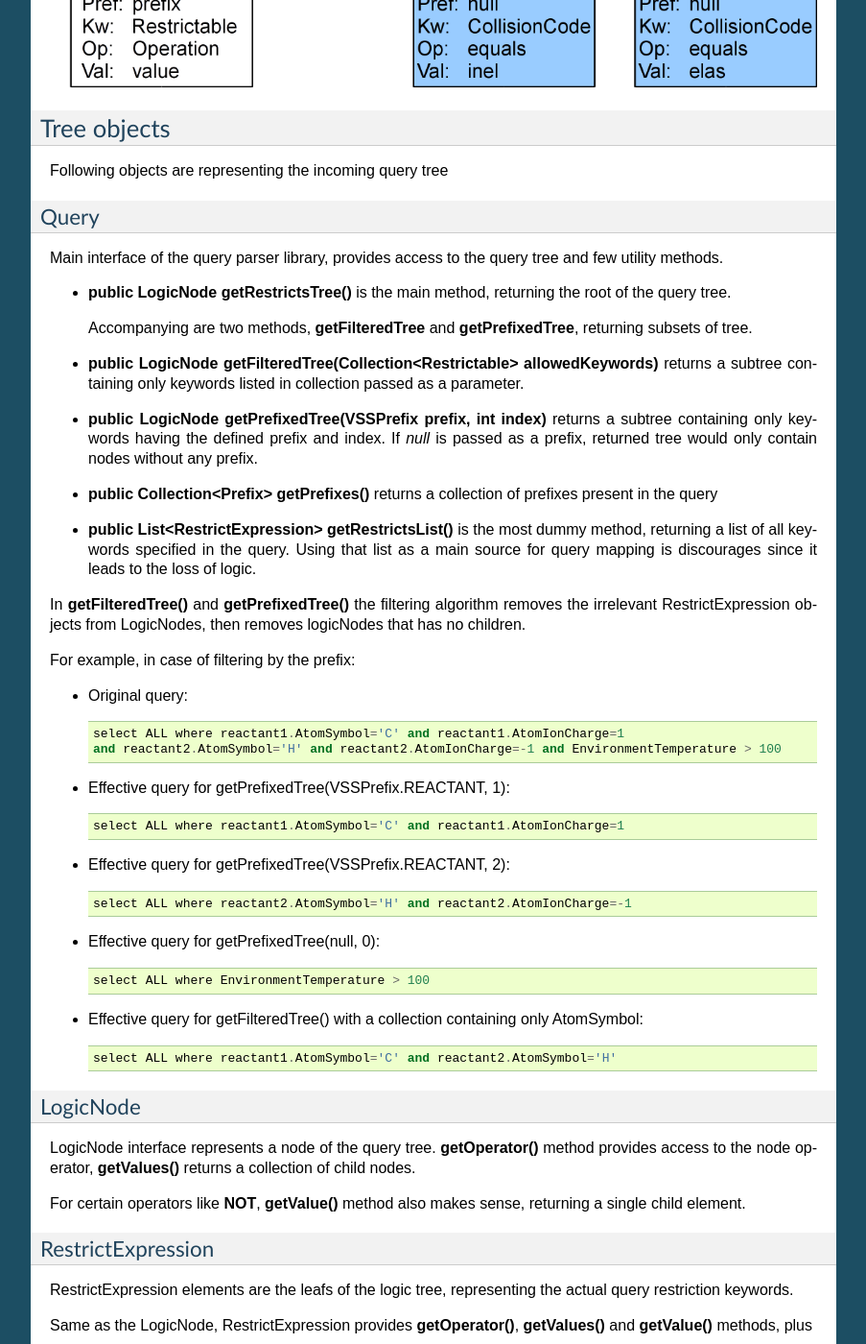
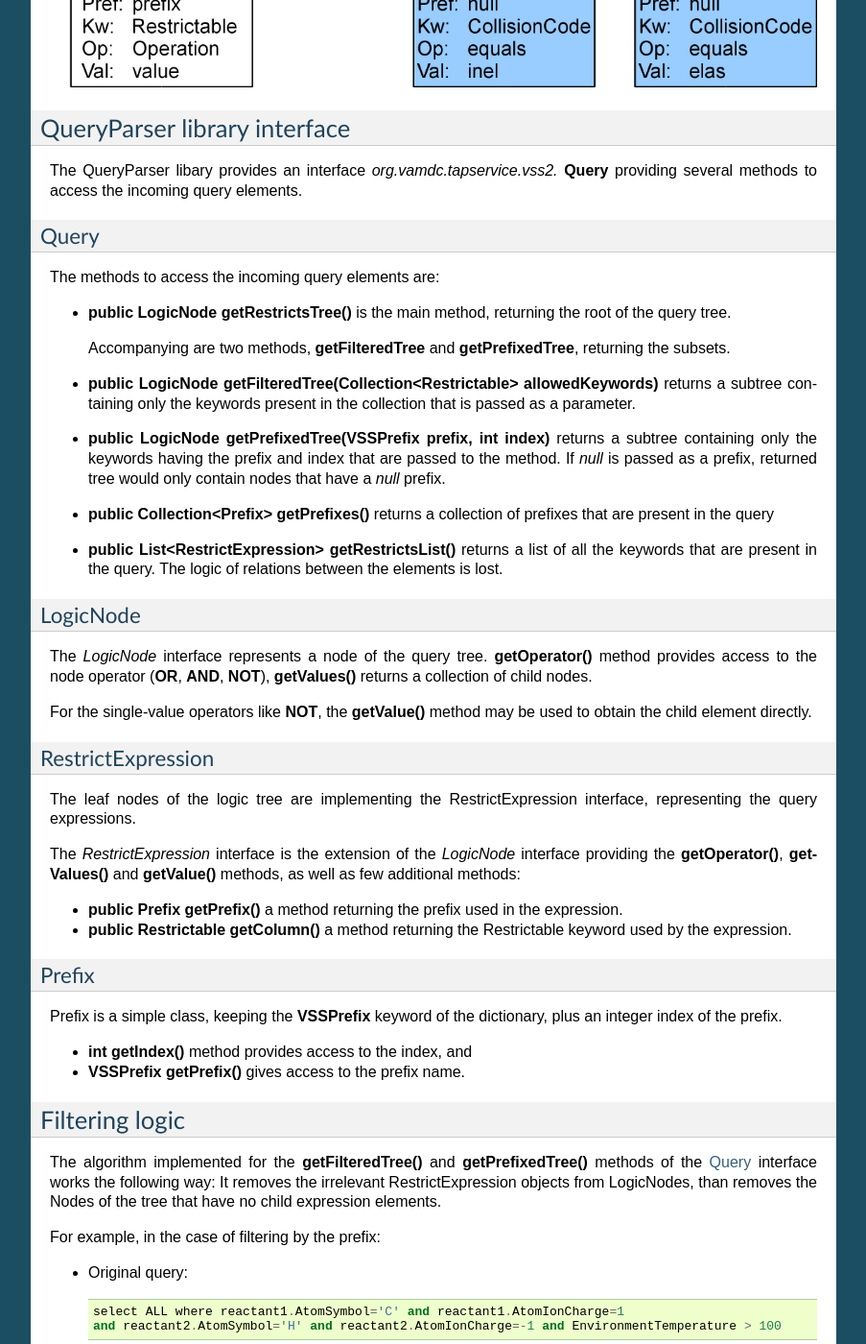
Before and after one commit to misdoro/JavaNodeSwDoc, a Sphinx documentation site: the page built from source/plugin-querymap.rst, in a window 1280 px wide and 1400 px high, scrolled down 939 px. Shown: the whole window at 96% size, without its empty margins (198-1101 px from the left). Built offline with Sphinx 7.4.7, drawn with Linux system fonts in a browser that asks for light colours; some of the changed text lies outside the part shown.

Commit message:
Update query parsing section, almost over

```diff
--- a/source/plugin-querymap.rst
+++ b/source/plugin-querymap.rst
@@ -33,44 +33,90 @@ would map into the tree
 .. image:: img/queryTree.png
 
 
-Tree objects
----------------------
+QueryParser library interface
+-----------------------------
 
-Following objects are representing the incoming query tree
-
+The QueryParser libary provides an interface *org.vamdc.tapservice.vss2.* **Query**
+providing several methods to access the incoming query elements.
 
 .. _query:
 
 Query
 ++++++++++++
 
-Main interface of the query parser library,
-provides access to the query tree and few utility methods.
+The methods to access the incoming query elements are:
+
 
 *	**public LogicNode getRestrictsTree()**
 	is the main method, returning the root of the query tree.
 
-	Accompanying are two methods, **getFilteredTree** and **getPrefixedTree**, returning subsets of tree.
+	Accompanying are two methods, **getFilteredTree** and **getPrefixedTree**, returning the subsets.
 
 *	**public LogicNode getFilteredTree(Collection<Restrictable> allowedKeywords)**
-	returns a subtree containing only keywords listed in collection passed as a parameter.
+	returns a subtree containing only the keywords present in the collection
+	that is passed as a parameter.
 
 *	**public LogicNode getPrefixedTree(VSSPrefix prefix, int index)**
-	returns a subtree containing only keywords having the defined prefix and index.
-	If *null* is passed as a prefix, returned tree would only contain nodes without any prefix.
+	returns a subtree containing only the keywords having the prefix and index that are passed to the method.
+	If *null* is passed as a prefix, returned tree would only contain nodes that have a *null* prefix.
 
 *	**public Collection<Prefix> getPrefixes()**
-	returns a collection of prefixes present in the query
+	returns a collection of prefixes that are present in the query
 
 *	**public List<RestrictExpression> getRestrictsList()**
-	is the most dummy method, returning a list of all keywords specified in the query.
-	Using that list as a main source for query mapping is discourages since it leads to the loss of logic.
+	returns a list of all the keywords that are present in the query.
+	The logic of relations between the elements is lost.
+
+LogicNode
++++++++++++++++++
+
+The *LogicNode* interface represents a node of the query tree.
+**getOperator()** method provides access to the node operator (**OR**, **AND**, **NOT**),
+**getValues()** returns a collection of child nodes.
+
+For the single-value operators like **NOT**, the **getValue()** method may be used to obtain
+the child element directly.
 
 
-In **getFilteredTree()** and **getPrefixedTree()** the filtering algorithm removes the irrelevant RestrictExpression
-objects from LogicNodes, then removes logicNodes that has no children.
+RestrictExpression
++++++++++++++++++++++
 
-For example, in case of filtering by the prefix:
+The leaf nodes of the logic tree are implementing the RestrictExpression interface,
+representing the query expressions.
+
+The *RestrictExpression* interface is the extension of the *LogicNode* interface
+providing the **getOperator()**, **getValues()** and **getValue()** methods,
+as well as few additional methods:
+
+*	**public Prefix getPrefix()** a method returning the prefix used in the expression.
+
+*	**public Restrictable getColumn()** a method returning the Restrictable keyword
+	used by the expression.
+
+
+Prefix
++++++++++++++
+
+Prefix is a simple class, keeping the **VSSPrefix** keyword of the dictionary,
+plus an integer index of the prefix.
+
+*	**int getIndex()** method provides access to the index, and
+
+*	**VSSPrefix getPrefix()** gives access to the prefix name.
+
+.. raw:: latex
+
+    \newpage
+
+Filtering logic
+----------------
+
+The algorithm implemented for the **getFilteredTree()** and **getPrefixedTree()** methods of the
+:ref:`query` interface works the following way:
+It removes the irrelevant RestrictExpression objects from LogicNodes,
+than removes the Nodes of the tree that have no child expression elements.
+
+For example, in the case of filtering by the prefix:
 
 *	Original query::
 
@@ -89,45 +135,10 @@ For example, in case of filtering by the prefix:
 
 		select ALL where EnvironmentTemperature > 100
 
-*	Effective query for getFilteredTree() with a collection containing only AtomSymbol::
+*	Effective query for getFilteredTree(Collection<Restrictable>{AtomSymbol}) with a collection containing only the AtomSymbol element::
 
 		select ALL where reactant1.AtomSymbol='C' and reactant2.AtomSymbol='H'
 
-
-LogicNode
-+++++++++++++++++
-
-LogicNode interface represents a node of the query tree.
-**getOperator()** method provides access to the node operator,
-**getValues()** returns a collection of child nodes.
-
-For certain operators like **NOT**, **getValue()** method also makes sense, returning a single
-child element.
-
-
-RestrictExpression
-+++++++++++++++++++++
-
-RestrictExpression elements are the leafs of the logic tree, representing the actual query restriction keywords.
-
-Same as the LogicNode, RestrictExpression provides **getOperator()**, **getValues()** and **getValue()** methods,
-plus
-
-*	**public Prefix getPrefix()** method, returning this expression prefix
-
-*	**public Restrictable getColumn()** method, returning a restriction keyword from the dictionary
-	for this expression
-
-
-Prefix
-+++++++++++++
-
-Prefix is a simple class, keeping **VSSPrefix** from the dictionary
-and integer index of the prefix.
-
-*	**int getIndex()** method provides access to index, and
-
-*	**VSSPrefix getPrefix()** gives access to the prefix name.
 
 
 .. _QueryMap:
```
